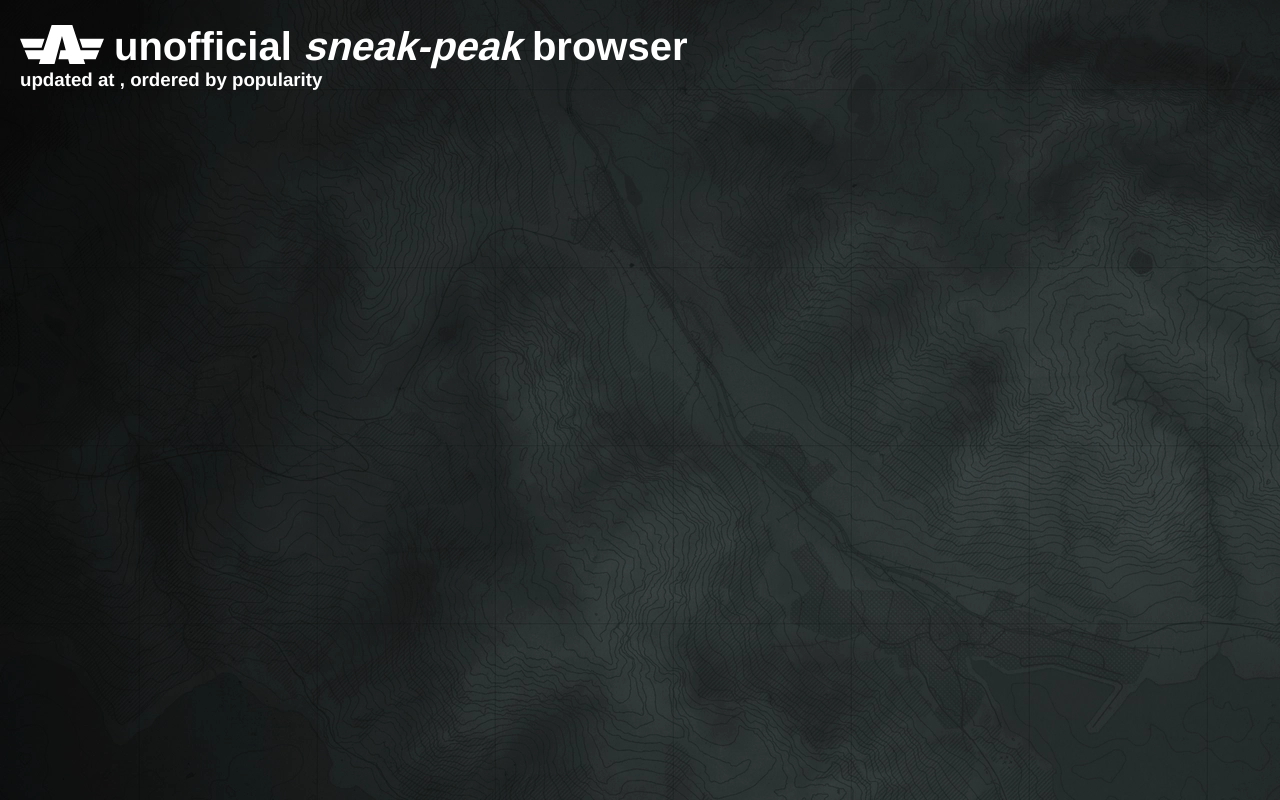
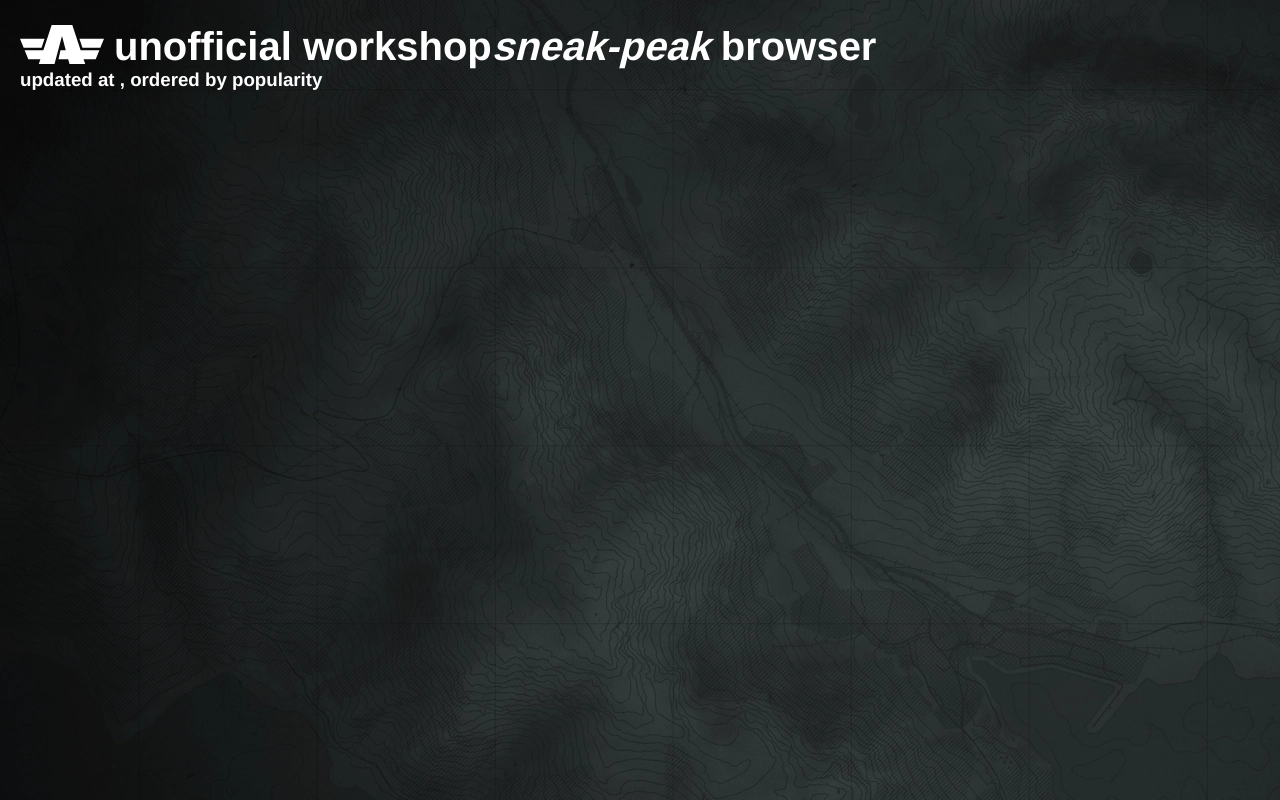
Before and after one commit to ofpisnotdead-com/reforger-workshop-preview, a website built with Parcel: page index.html in a window 1280 px wide. Built offline with nearby package versions, Linux system fonts and the light colour scheme; no server answers.

Commit message:
Update copy.

```diff
--- a/index.html
+++ b/index.html
@@ -46,7 +46,7 @@
 
     <header>
       <img id="logo" src="reforger_white.svg" />
-      <h1>unofficial <i>sneak-peak</i> browser</h1>
+      <h1>unofficial workshop<i>sneak-peak</i> browser</h1>
     </header>
     <workshop-browser></workshop-browser>
 
```
Also changed, not shown: docs/index.html (+1 -1 lines).
